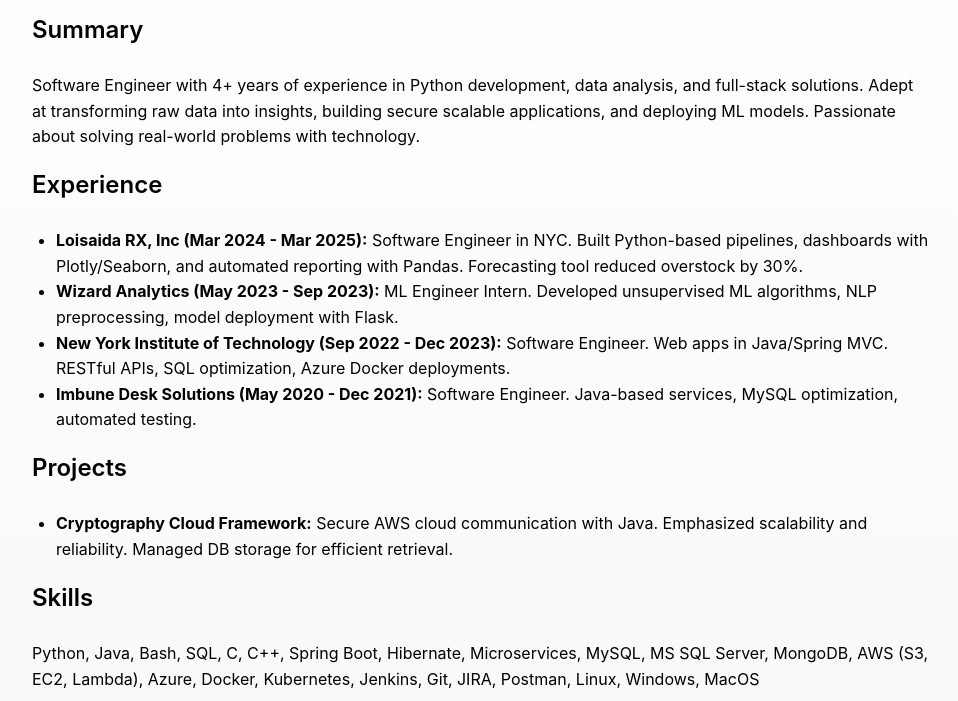
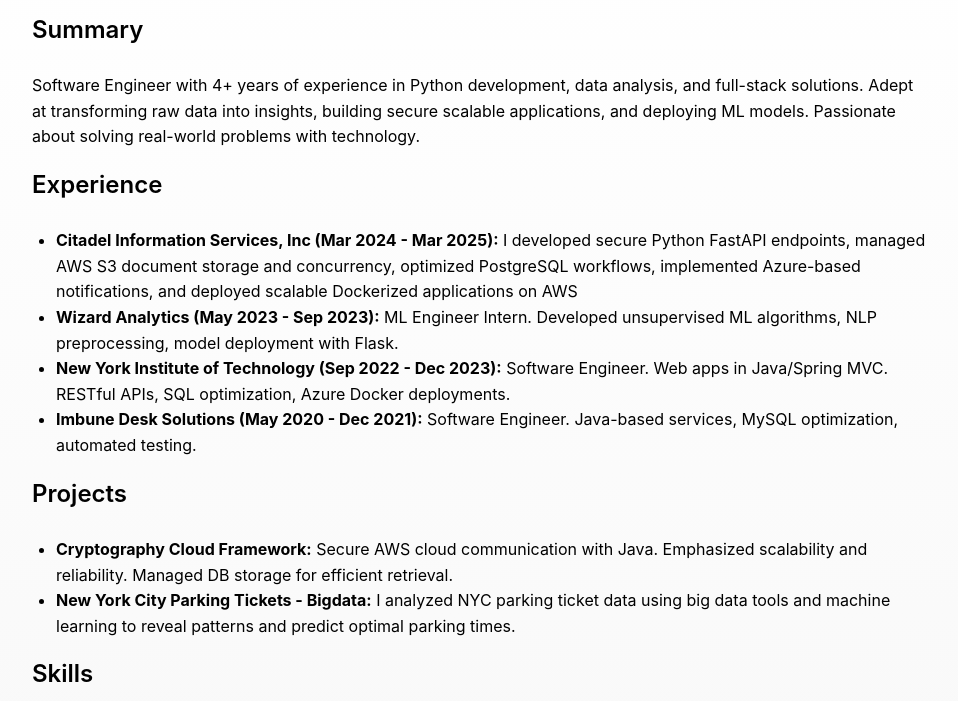
Before and after one commit to Venkatesh-lavan/showcase, a website: page resume.html in a window 1280 px wide. Shown: the part 99-800 px from the top of the page, without its empty margins (158-1116 px from the left). Drawn offline with nearby package versions, Linux system fonts and the light colour scheme; a web font is replaced by a local one.

Commit message:
Updated resume.html

```diff
--- a/resume.html
+++ b/resume.html
@@ -14,7 +14,7 @@
 
     <h3>Experience</h3>
     <ul>
-      <li><strong>Loisaida RX, Inc (Mar 2024 - Mar 2025):</strong> Software Engineer in NYC. Built Python-based pipelines, dashboards with Plotly/Seaborn, and automated reporting with Pandas. Forecasting tool reduced overstock by 30%.</li>
+      <li><strong>Citadel Information Services, Inc (Mar 2024 - Mar 2025):</strong> I developed secure Python FastAPI endpoints, managed AWS S3 document storage and concurrency, optimized PostgreSQL workflows, implemented Azure-based notifications, and deployed scalable Dockerized applications on AWS</li>
       <li><strong>Wizard Analytics (May 2023 - Sep 2023):</strong> ML Engineer Intern. Developed unsupervised ML algorithms, NLP preprocessing, model deployment with Flask.</li>
       <li><strong>New York Institute of Technology (Sep 2022 - Dec 2023):</strong> Software Engineer. Web apps in Java/Spring MVC. RESTful APIs, SQL optimization, Azure Docker deployments.</li>
       <li><strong>Imbune Desk Solutions (May 2020 - Dec 2021):</strong> Software Engineer. Java-based services, MySQL optimization, automated testing.</li>
@@ -23,6 +23,7 @@
     <h3>Projects</h3>
     <ul>
       <li><strong>Cryptography Cloud Framework:</strong> Secure AWS cloud communication with Java. Emphasized scalability and reliability. Managed DB storage for efficient retrieval.</li>
+      <li><strong>New York City Parking Tickets - Bigdata:</strong> I analyzed NYC parking ticket data using big data tools and machine learning to reveal patterns and predict optimal parking times.</li>
     </ul>
 
     <h3>Skills</h3>
```
